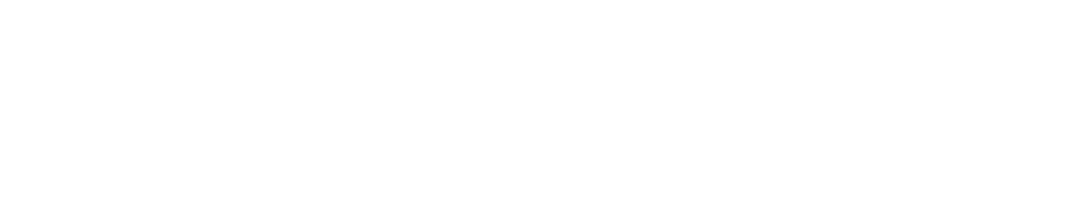
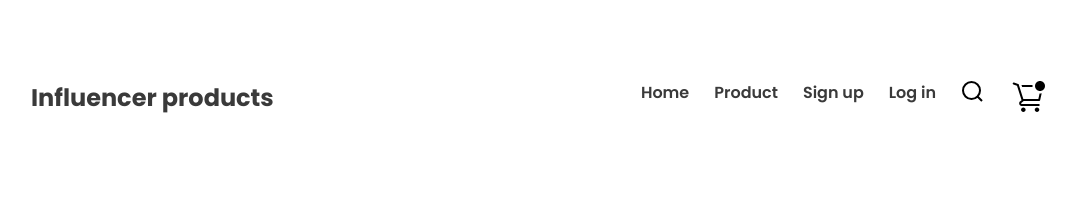
Before and after one commit to AliHossain09/influencer-gear-tusk, a plain HTML site: page index.html in a window 1280 px wide. Shown: the whole page, without its empty margins (89-1165 px from the left). Drawn offline with Linux system fonts and the light colour scheme.

Commit message:
nav completed

```diff
--- a/index.html
+++ b/index.html
@@ -4,9 +4,30 @@
     <meta charset="UTF-8">
     <meta name="viewport" content="width=device-width, initial-scale=1.0">
     <title>influencer-gear-Tusk</title>
-    <link rel="stylesheet" href="style/influencer.css">
+    <link rel="stylesheet" href="style/influencer.css ">
 </head>
 <body>
+    <header>
+<div class="nav container">
+    <nav>
+        <h3>Influencer products</h3>
+        <ul>
+            <li><a href="">Home</a></li>
+            <li><a href="">Product</a></li>
+            <li><a href="">Sign up</a></li>
+            <li><a href="">Log in</a></li>
+            <li><img class="nav-img" src="./influencer-images/search.svg" alt=""></li>
+            <li><img class="nav-img" src="./influencer-images/shopping-cart.svg" alt=""></li>
+        </ul>
+    </nav>
 
+</div>
+    </header>
+    <main>
+
+    </main>
+    <footer>
+
+    </footer>
 </body>
 </html>
--- a/style/influencer.css
+++ b/style/influencer.css
@@ -0,0 +1,44 @@
+/* poppins font from google */
+@import url('https://fonts.googleapis.com/css2?family=Poppins:ital,wght@0,100;0,200;0,300;0,400;0,500;0,600;0,700;0,800;0,900;1,100;1,200;1,300;1,400;1,500;1,600;1,700;1,800;1,900&display=swap');
+
+* {
+    font-family: 'Poppins', sans-serif;
+    padding: 0%;
+    margin: 0%;
+}
+/* nav style section */
+
+header {
+    max-width: 1440px;
+    background: #fff;
+    padding: 80px 120px;
+
+}
+
+nav ul {
+    list-style: none;
+    display: flex;
+
+}
+
+nav {
+    display: flex;
+    text-decoration: none;
+    justify-content: space-between;
+}
+
+a,
+.nav-img {
+    text-decoration: none;
+    margin-right: 25px;
+    color: #3A3A3A;
+font-size: 16px;
+font-weight: 600;
+}
+
+nav h3 {
+    color: #3A3A3A;
+    font-size: 24px;
+    font-weight: 700;
+    width: 245px;
+}
```
Also changed, not shown: influencer-images/arrow-forward 1.svg (added), influencer-images/search.svg (added), influencer-images/shopping-cart.svg (added).
